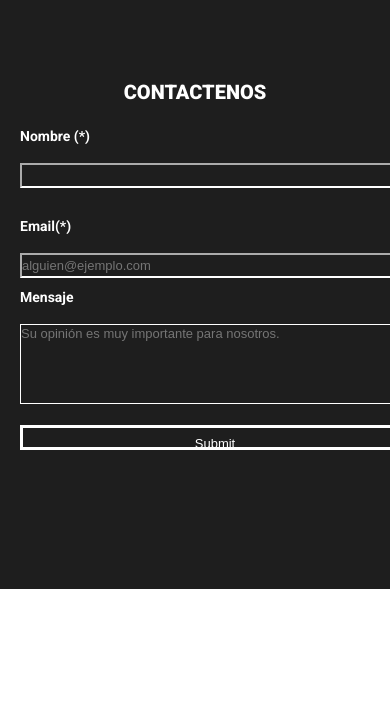
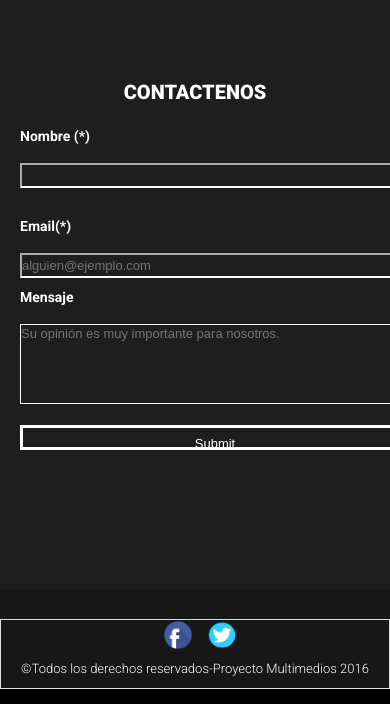
Before and after one commit to hjuarez20/LaParrillaArgentina, a PHP site: page / in a window 390 px wide; the page is wider, and only the part inside the window is pictured. Shown: the part 5664-6368 px from the top of that part. Before the commit the page ends 6253 px from the top of that part, so only its background shows below. Run offline with PHP 8.4, Linux system fonts and the light colour scheme; data comes from the database, SQL or seed files in the repository; some libraries are stand-ins or nearby versions.

Commit message:
29/05/16
Hice el footer con dos redes sociales, ambos iconos funcionan

```diff
--- a/css/style.css
+++ b/css/style.css
@@ -423,3 +423,21 @@ select {
 
 
 /* ---------------------------------------------------------end style de reservaciones --------------------------------------------- */
+
+.footer{
+    height: 100px;
+    padding-top: 30px;
+    text-align: center;
+}
+#pie p{
+    text-align: center;
+    font-family: 'Roboto', sans-serif;
+    color: white;
+    font-size: 13px;
+    margin: 10px 0px;
+}
+
+.icons{
+    margin: 10px;
+     transition: all 2s ease;
+}
--- a/db/db.php
+++ b/db/db.php
@@ -7,7 +7,7 @@
             'database_name' => 'laparrilla',
             'server' => 'localhost',
             'username' => 'root',
-            'password' => '',
+            'password' => 'priscilla1234',
             'charset' => 'utf8'
         ]);
 ?>
--- /dev/null
+++ b/footer.php
@@ -0,0 +1,21 @@
+<html>
+
+    <head>    </head>
+
+    <body>
+
+        <div class="containerCenter tableSize ">
+            <section>
+                <div class="row">
+                    <div class="col-xs-12">
+                        <div class="table-responsive">
+                            <a class="icons" href="https://www.facebook.com/La-Parrilla-Argentina-1354162611267584/?skip_nax_wizard=true" target="_blank"><img alt="siguenos en facebook" height="30" src="img/facebook.png" title="siguenos en facebook" width="30" /></a>
+                            <a href="https://twitter.com/?request_context=signup" target="_blank"><img alt="siguenos en Twitter" height="30" src="img/twitter.png" title="siguenos en Twitter" width="30" /></a>
+                            <p>©Todos los derechos reservados-Proyecto Multimedios 2016</p>
+                        </div>
+                    </div>
+                </div>
+            </section>
+        </div>
+     </body>
+</html>
--- a/index.php
+++ b/index.php
@@ -35,6 +35,9 @@
     <section id="contacto" class="color3 contact parallax medium ">
         <?php include ('contact.php');?>
     </section>
+    <section id="pie" class="colorBlackMenu footer parallax ">
+        <?php include ('footer.php');?>
+    </section>
     <script src="js/jquery-latest.js"></script>
     <script src="js/main.js"></script>
     <script src="https://ajax.googleapis.com/ajax/libs/jquery/1.12.2/jquery.min.js"></script>
--- a/principal.php
+++ b/principal.php
@@ -96,6 +96,7 @@ if($_POST){
            <?php
             include('tbContact.php');
             ?>
+         </div>
 
 
         <section></section>
```
Also changed, not shown: img/facebook.png (added), img/twitter.png (added).
